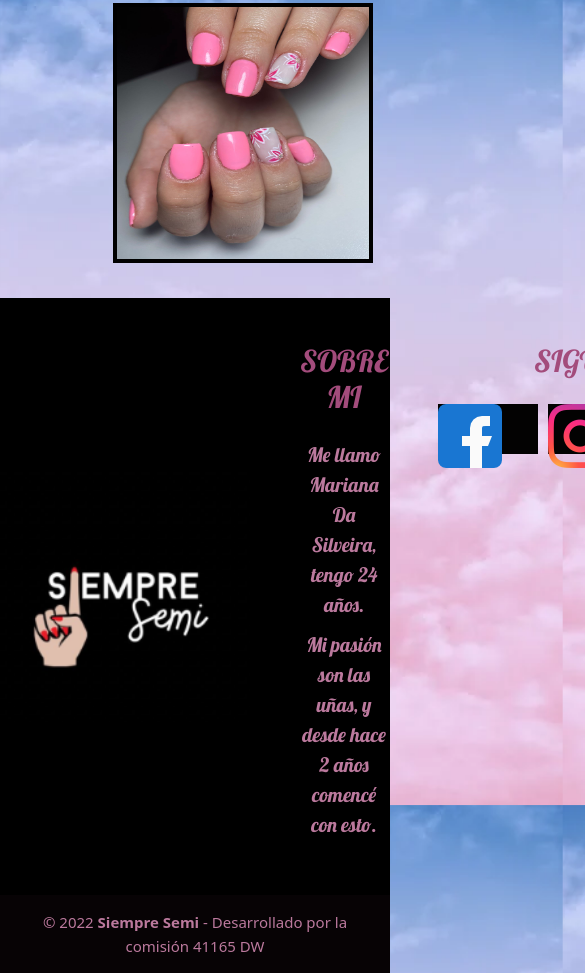
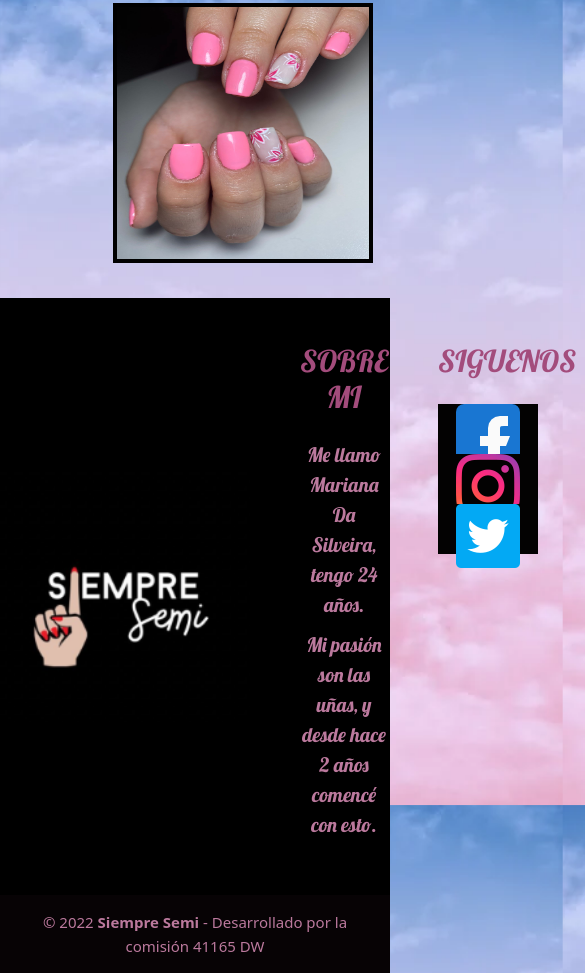
Before and after one commit to Sebahohl/SiempreSemi, a plain HTML site: page index.html in a window 390 px wide. Shown: the part 2571-3544 px from the top of the page, 585 px wide, since content can reach past the window. Drawn offline with nearby package versions, Linux system fonts and the light colour scheme.

Commit message:
Ahora si

```diff
--- a/css/estilos.css
+++ b/css/estilos.css
@@ -718,4 +718,10 @@ align-items: center;
     font-size: 10px;
 }
 
+.box .red-social {
+    display: inline-block;
+
 }
+
+
+}
```
